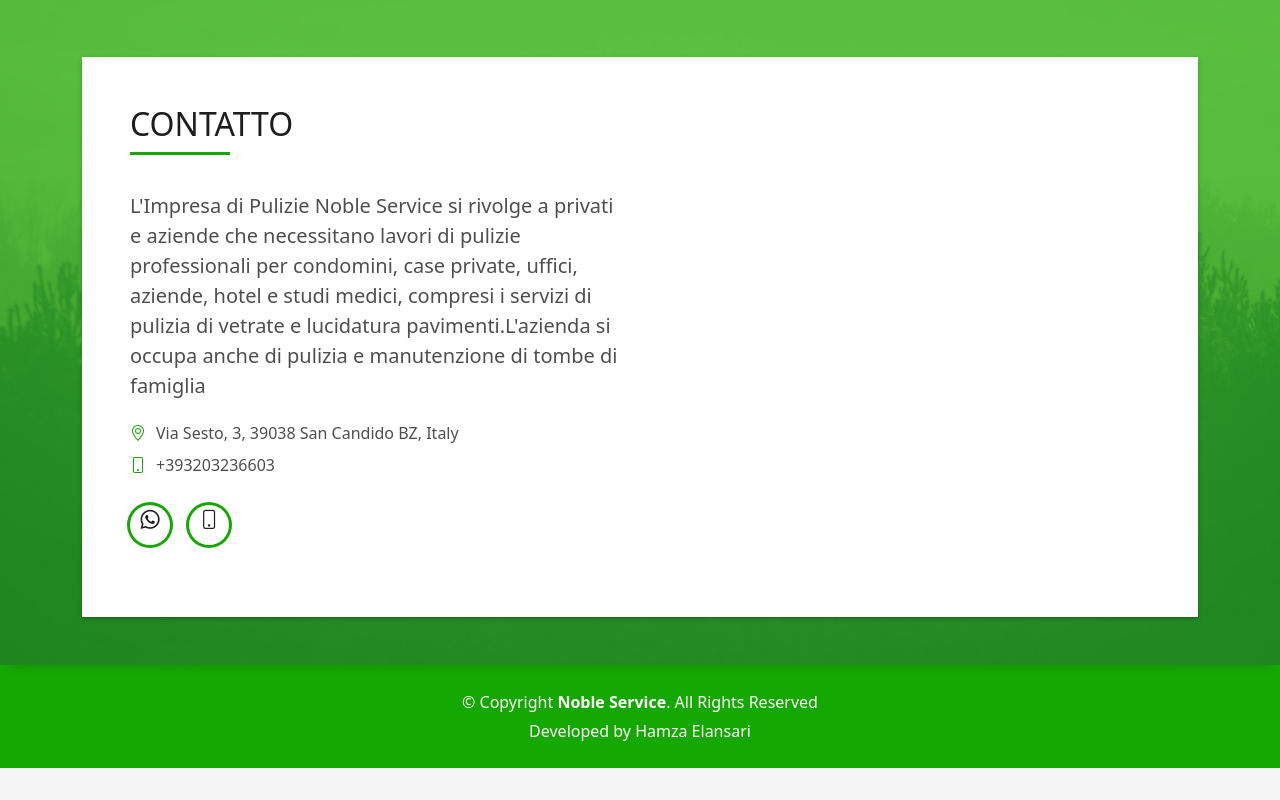
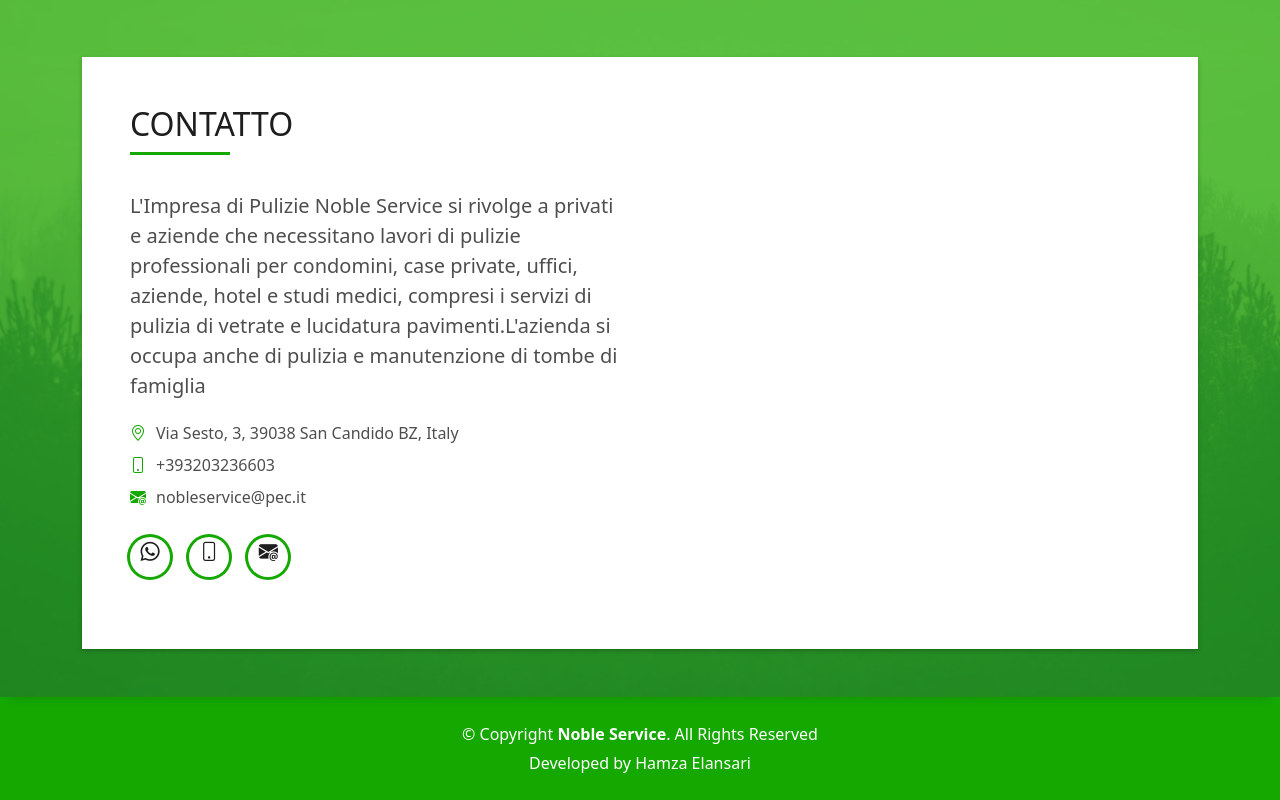
Before and after one commit to hamza07-w/noble-service, a plain HTML site: page index.html in a window 1280 px wide. Shown: the part 5654-6454 px from the top of the page. Before the commit the page ends 6422 px from the top, so only its background shows below. Drawn offline with Linux system fonts and the light colour scheme.

Commit message:
First Commit

```diff
--- a/index.html
+++ b/index.html
@@ -569,12 +569,14 @@
                       <ul class="list-ico">
                         <li><span class="bi bi-geo-alt"></span>Via Sesto, 3, 39038 San Candido BZ, Italy</li>
                         <li><span class="bi bi-phone"></span>+393203236603</li>
+                        <li><span class="bi bi-envelope-at-fill"></span>nobleservice@pec.it</li>
                       </ul>
                     </div>
                     <div class="socials">
                       <ul>
                         <li><a target="_blank" href="https://api.whatsapp.com/send?phone=393203236603&text="><span class="ico-circle"><i class="bi bi-whatsapp"></i></span></a></li>
                         <li><a href="tel:+39-320-323-6603"><span class="ico-circle"><i class="bi bi-phone"></i></span></a></li>
+                        <li><a href="mailto:nobleservice@pec.it"><span class="ico-circle"><i class="bi bi-envelope-at-fill"></i></span></a></li>
                       </ul>
                     </div>
                   </div>
```
